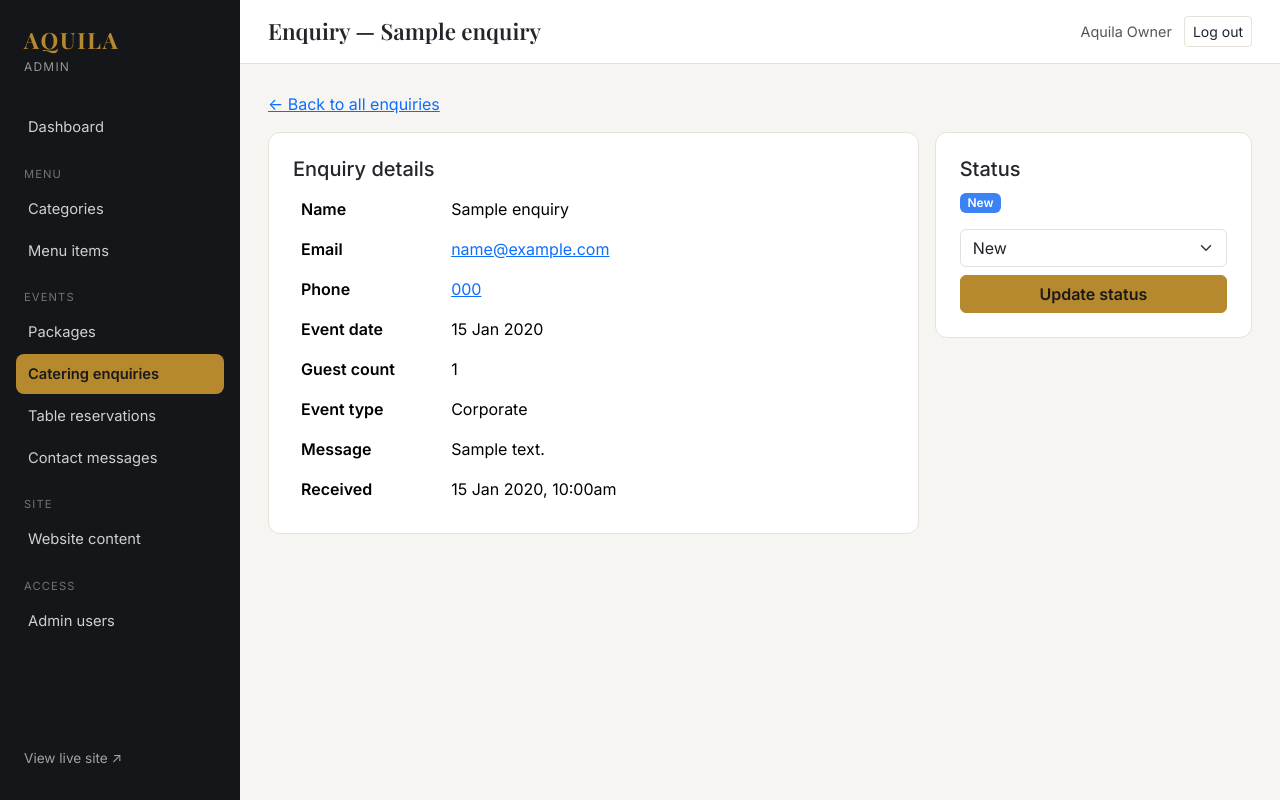
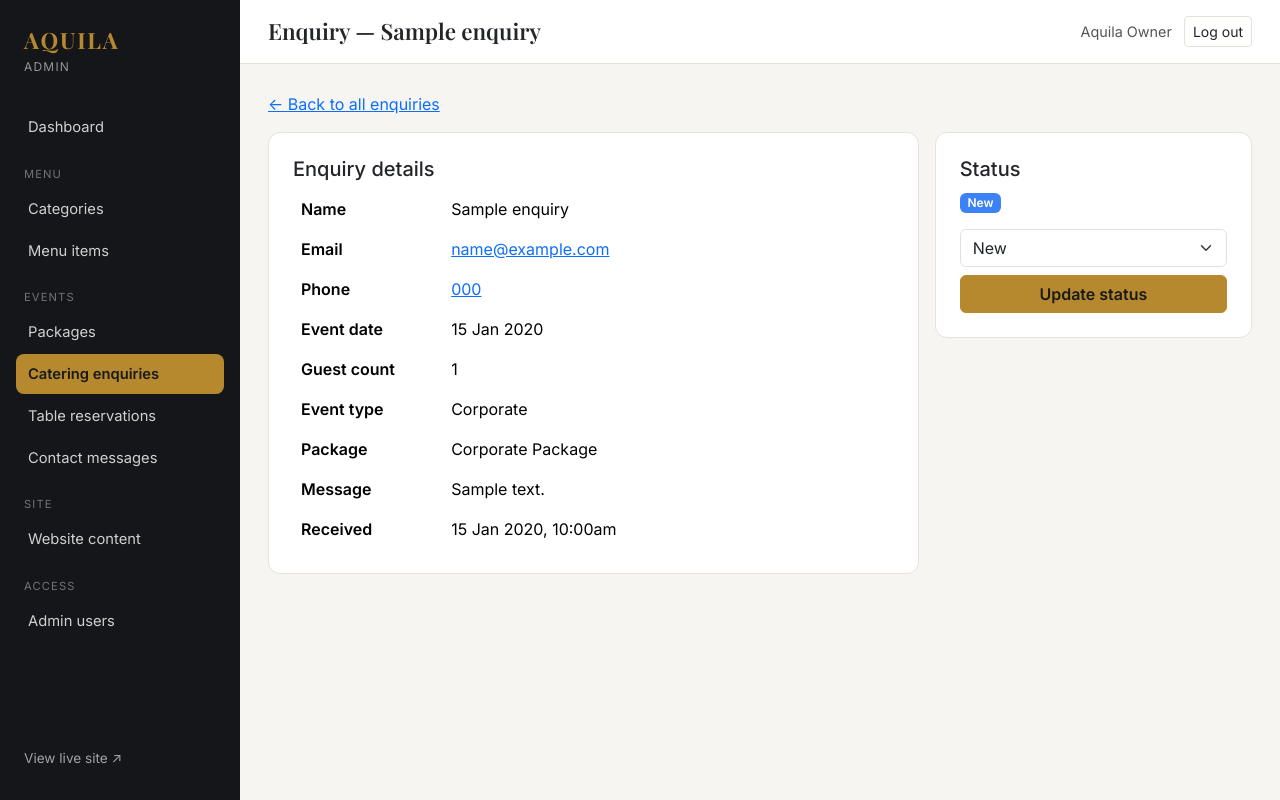
Before and after one commit to palden518/aquila_web, a Laravel app: page /admin/catering-enquiries/1 in a window 1280 px wide. Run offline with Laravel 10, Linux system fonts and the light colour scheme; a user stored in the database is signed in; data comes from the database, SQL or seed files in the repository; tables that the repository leaves empty hold one stand-in row (values such as "Sample post").

Commit message:
EP2: show chosen package on admin enquiry detail page

```diff
--- a/resources/views/admin/catering-enquiries/show.blade.php
+++ b/resources/views/admin/catering-enquiries/show.blade.php
@@ -34,6 +34,11 @@
                         <th>Event type</th>
                         <td>{{ $enquiry->event_type ? ucfirst(str_replace('_', ' ', $enquiry->event_type)) : '—' }}</td>
                     </tr>
+                    {{-- EP2: package chosen on the enquiry form (optional) --}}
+                    <tr>
+                        <th>Package</th>
+                        <td>{{ $enquiry->package?->name ?? 'Not sure yet' }}</td>
+                    </tr>
                     <tr>
                         <th>Message</th>
                         <td>{{ $enquiry->message ?: '—' }}</td>
@@ -56,7 +61,8 @@
                     @method('PATCH')
                     <select name="status" class="form-select mb-2">
                         @foreach ($statuses as $status)
-                            <option value="{{ $status }}" {{ $enquiry->status === $status ? 'selected' : '' }}>{{ ucfirst($status) }}</option>
+                            <option value="{{ $status }}" {{ $enquiry->status === $status ? 'selected' : '' }}>
+                                {{ ucfirst($status) }}</option>
                         @endforeach
                     </select>
                     <button type="submit" class="btn btn-admin-gold w-100">Update status</button>
```
